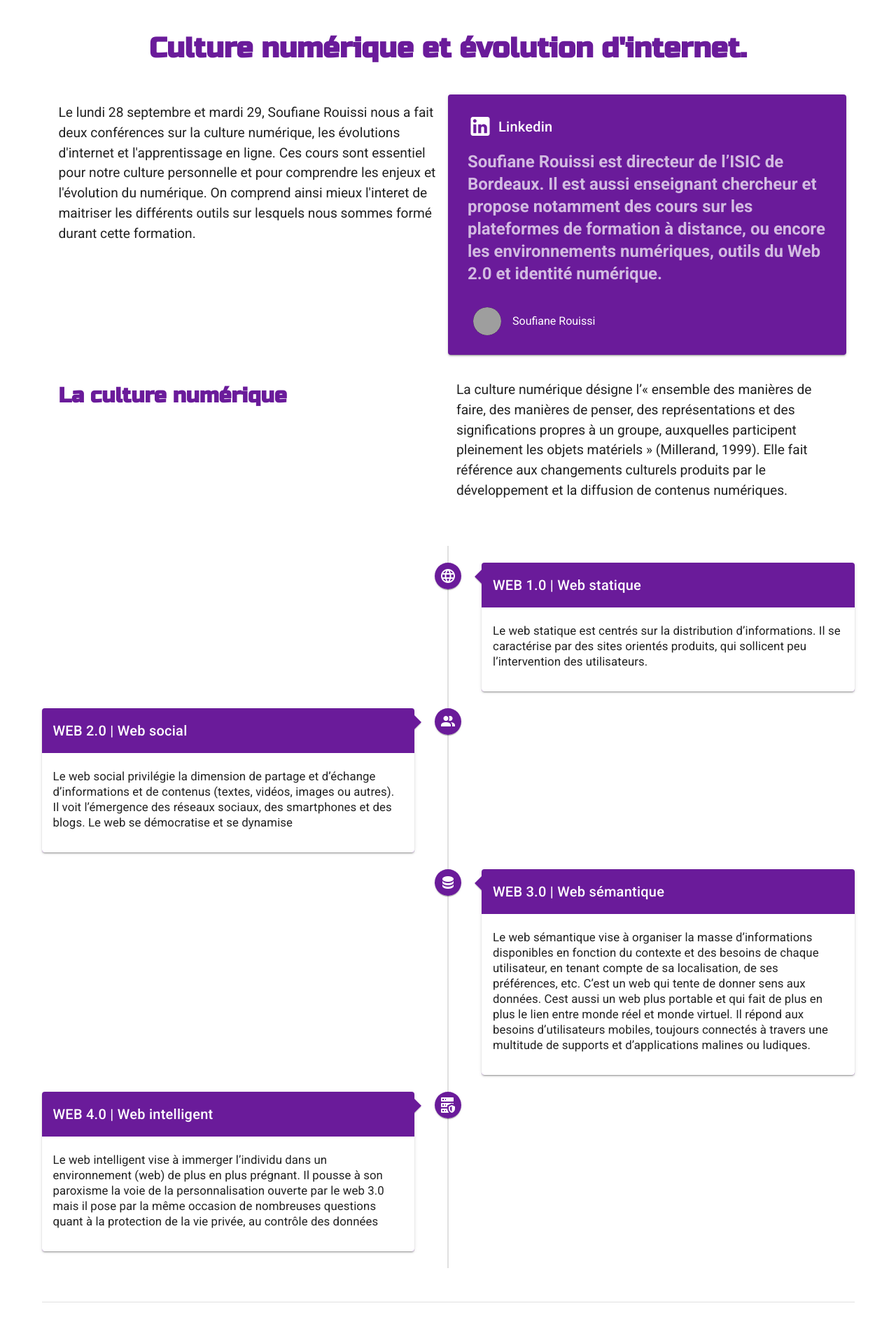
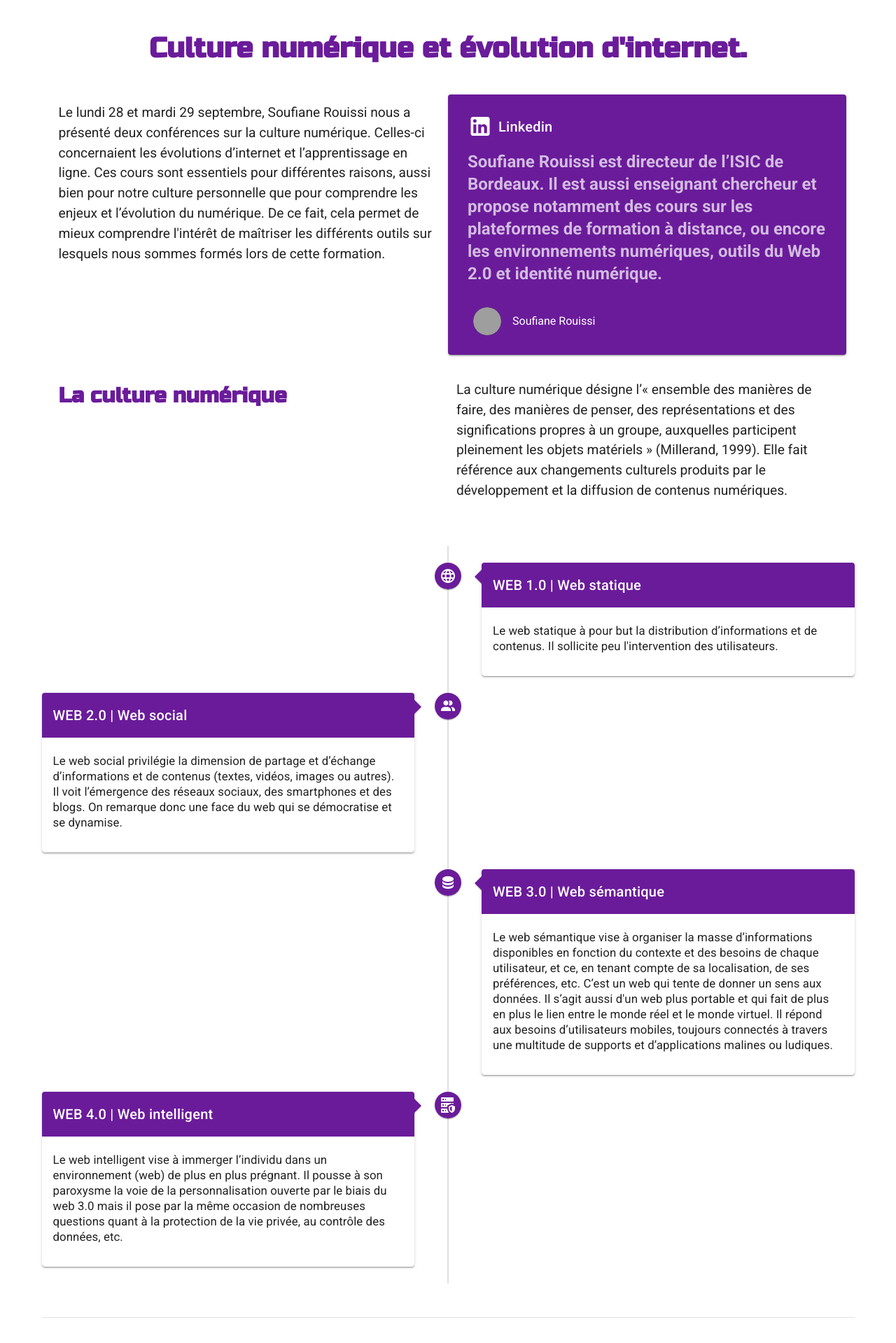
Before and after one commit to LeoPaulD/outils-pro, a Vue app: page / in a window 1280 px wide. Shown: the part 840-2759 px from the top of the page at 70% size. Built offline with nearby package versions, Linux system fonts and the light colour scheme; grey boxes are pictures that could not be loaded; a web font is replaced by a local one; what vue-scroll-progress, vue-scrollactive would draw is missing.

Commit message:
correction fautes orthographe

```diff
--- a/src/components/CultureNumerique.vue
+++ b/src/components/CultureNumerique.vue
@@ -5,7 +5,7 @@
         <h1 class="text-center" style="color: #6A1B9A">Culture numérique et évolution d'internet.</h1>
   <br>
   <v-container class="d-flex justify-space-around flex-wrap">
-        <p class="col-lg-6">Le lundi 28 septembre et mardi 29,  Soufiane Rouissi nous a fait deux conférences sur la culture numérique, les évolutions d'internet et l'apprentissage en ligne. Ces cours sont essentiel pour notre culture personnelle et pour comprendre les enjeux et l'évolution du numérique. On comprend ainsi mieux l'interet de maitriser les différents outils sur lesquels nous sommes formé durant cette formation.</p>
+        <p class="col-lg-6">Le lundi 28 et mardi 29 septembre, Soufiane Rouissi nous a présenté deux conférences sur la culture numérique. Celles-ci concernaient les évolutions d’internet et l’apprentissage en ligne. Ces cours sont essentiels pour différentes raisons, aussi bien pour notre culture personnelle que pour comprendre les enjeux et l’évolution du numérique. De ce fait, cela permet de mieux comprendre l'intérêt de maîtriser les différents outils sur lesquels nous sommes formés lors de cette formation. </p>
          <v-hover
         v-slot="{ hover }"
         close-delay="200"
@@ -91,25 +91,25 @@ export default {
           color: '#6A1B9A',
           icon: 'mdi-web',
           title: "WEB 1.0 | Web statique",
-          content: "Le web statique est centrés sur la distribution d’informations. Il se caractérise par des sites orientés produits, qui sollicent peu l’intervention des utilisateurs."
+          content: "Le web statique à pour but la distribution d’informations et de contenus. Il sollicite peu l'intervention des utilisateurs."
         },
         {
           color: '#6A1B9A',
           icon: 'mdi-account-multiple',
           title: "WEB 2.0 | Web social",
-          content: "Le web social privilégie la dimension de partage et d’échange d’informations et de contenus (textes, vidéos, images ou autres). Il voit l’émergence des réseaux sociaux, des smartphones et des blogs. Le web se démocratise et se dynamise"
+          content: "Le web social privilégie la dimension de partage et d’échange d’informations et de contenus (textes, vidéos, images ou autres). Il voit l’émergence des réseaux sociaux, des smartphones et des blogs. On remarque donc une face du web qui se démocratise et se dynamise. "
         },
         {
           color: '#6A1B9A',
           icon: 'mdi-database',
           title: 'WEB 3.0 | Web sémantique',
-          content: "Le web sémantique vise à organiser la masse d’informations disponibles en fonction du contexte et des besoins de chaque utilisateur, en tenant compte de sa localisation, de ses préférences, etc. C’est un web qui tente de donner sens aux données. Cest aussi un web plus portable et qui fait de plus en plus le lien entre monde réel et monde virtuel. Il répond aux besoins d’utilisateurs mobiles, toujours connectés à travers une multitude de supports et d’applications malines ou ludiques."
+          content: "Le web sémantique vise à organiser la masse d’informations disponibles en fonction du contexte et des besoins de chaque utilisateur, et ce, en tenant compte de sa localisation, de ses préférences, etc. C’est un web qui tente de donner un sens aux données. Il s’agit aussi d'un web plus portable et qui fait de plus en plus le lien entre le monde réel et le monde virtuel. Il répond aux besoins d’utilisateurs mobiles, toujours connectés à travers une multitude de supports et d’applications malines ou ludiques."
         },
         {
           color: '#6A1B9A',
           icon: 'mdi-server-security',
           title: 'WEB 4.0 | Web intelligent',
-          content: "Le web intelligent vise à immerger l’individu dans un environnement (web) de plus en plus prégnant. Il pousse à son paroxisme la voie de la personnalisation ouverte par le web 3.0 mais il pose par la même occasion de nombreuses questions quant à la protection de la vie privée, au contrôle des données"
+          content: "Le web intelligent vise à immerger l’individu dans un environnement (web) de plus en plus prégnant. Il pousse à son paroxysme la voie de la personnalisation ouverte par le biais du web 3.0 mais il pose par la même occasion de nombreuses questions quant à la protection de la vie privée, au contrôle des données, etc. "
         },
 
       ],
--- a/src/components/DesignSprint.vue
+++ b/src/components/DesignSprint.vue
@@ -7,7 +7,8 @@
   <h1 class="text-center brown--text">Innover en utilisant le Design Sprint.</h1>
   <br>
   <v-container class="d-flex justify-space-around flex-wrap">
-        <p class="col-lg-6">Le mercredi 14 octobre, Camille DE AMORIN BONNEAU nous a appris les grands principes de la méthode de création Design Sprint sous forme d'ateliers pratiques. Nous avons réalisé les 5 étapes du Design Sprint en version accéléré car nous l'avons realisé en une journée au lieu de 5.</p>
+        <p class="col-lg-6">Le mercredi 14 octobre, Camille De Amorin Bonneau nous a appris les grands principes de la méthode de création Design Sprint sous formes d’ateliers pratiques. Nous avons réalisé les cinq étapes du Design Sprint en version accélérée puisque nous avons disposé d’une seule journée, or cinq auraient été nécessaires afin de pouvoir approfondir davantage.
+</p>
          <v-hover
         v-slot="{ hover }"
         close-delay="200"
@@ -54,7 +55,7 @@
   </v-hover>
   <div class="col-12"></div>
         <h3 class="col-lg-6 text-left brown--text">Qu'est que ce processus de création appelé Design Sprint&nbsp;?</h3>
-        <p class="col-lg-6">Le Design Sprint est un processus de création conçue pour les start-ups et les grandes entreprises. L’idée novatrice du Design Sprint est d’imposer une contrainte temporelle, 5 jours. Il permet d'obtenir un premier prototype d’un produit et les retours d’expérience des utilisateurs. Pour y parvenir, cette méthode mélange différentes techniques d’idéation, de stratégie business, et de conception centrée sur l’utilisateur.</p>
+        <p class="col-lg-6">Le Design Sprint est un processus de création conçu pour les start-ups et les grandes entreprises. L’idée novatrice du Design Sprint est d’imposer une contrainte temporelle de cinq jours. Il permet d'obtenir un premier prototype d’un produit et les retours d’expériences des utilisateurs. Pour y parvenir, cette méthode mélange différentes techniques d’idéations, de stratégies business, et de conceptions centrées sur l’utilisateur.</p>
     </v-container>
   <br>
   <v-stepper v-intersect="onIntersect" v-model="e1"  color="purple">
--- a/src/components/OpenStreetMap.vue
+++ b/src/components/OpenStreetMap.vue
@@ -6,7 +6,7 @@
     <h1 class="text-center teal--text" >Premiers pas avec OpenStreetMap.</h1>
     <br>
     <div class="d-flex justify-space-around flex-wrap">
-        <p class="col-lg-6">Le mardi 6 octobre, Armelle Gillard nous a formé à l'outil OpenStreetMap et surtout elle nous a appris les bonnes pratiques pour devenir contributeur à cette banque de données ouverte. On a appris à délimiter une zone à cartographier, à analyser sur le terrain et pour finir à enrichir OpenStreetMap de nos observations.</p>
+        <p class="col-lg-6">Le mardi 6 octobre, Armelle Gillard nous a formé à l’outil OpenStreetMap ainsi qu’aux bonnes pratiques pour devenir contributeur à cette banque de données ouverte. Nous avons appris à délimiter une zone à cartographier, qu’il sera possible d'analyser ensuite sur le terrain. Pour finir, elle nous a montré comment enrichir la base de données d’OSM à l’aide de nos observations.</p>
          <v-hover
         v-slot="{ hover }"
         close-delay="200"
@@ -156,20 +156,20 @@
           color: 'teal',
           icon: 'mdi-file-outline',
           title: "Field Papers et observation terrain",
-          content: "Field Papers est un outil qui nous aide à créer un atlas de plusieurs pages de n'importe où dans le monde (zone d'observation découpé en plusieurs zones ). Une fois imprimé, On peut l'emporter à l'extérieur, sur le terrain, pour y noter nos observations."
+          content: "Field Papers est un outil qui nous aide à créer un atlas de plusieurs pages de n'importe où dans le monde (la zone d'observation y est découpée en plusieurs zones). Une fois celle-ci imprimée, on peut l'emporter à l'extérieur ainsi que sur le terrain, afin d’y noter nos observations."
         },
 
         {
           color: 'teal',
           icon: 'mdi-map',
           title: "Contribution OpenStreetMap",
-          content: "Les observations sur le terrain nous permettent de constater des différences avec les données présentent dans OpenStreetMap, la plateforme étant ouverte on peut contribuer librement et l'enrichir de nos observations. Je rentre donc mes données observés sur le terrain qui seront validés par des contributeurs réguliers."
+          content: "Les observations sur le terrain nous permettent de constater des différences avec les données présentes dans OpenStreetMap, la plateforme étant ouverte, on peut y contribuer librement en l’enrichissant de nos observations. Les données observées sur le terrain seront rentrées sur le serveur qui sera ensuite validé par des contributeurs réguliers."
         },
         {
           color: 'teal',
           icon: 'mdi-map',
           title: 'Création de cartes tématiques avec uMap',
-          content: "uMap permet de créer des cartes personnalisées sur des fonds OpenStreetMap en un instant et les afficher dans votre site. On peut par exemple choisi de délimiter une ville ( Par exemple : Bordeaux et d'afficher toutes les pompes à essence présentent dans cette ville)."
+          content: "uMap permet de créer des cartes personnalisées sur des fonds OpenStreetMap, cela en un instant pour les afficher ensuite sur votre site. Par exemple, on peut choisir d’y délimiter une ville (tel que Bordeaux et d’y afficher toutes les pompes à essences présentes dans la ville)."
         },
 
 
--- a/src/components/Presentation.vue
+++ b/src/components/Presentation.vue
@@ -10,7 +10,7 @@
 
           <div class="d-flex justify-center col-md-6">
             <p class=" d-flex align-center" >
-           Au premier semestre des masters Humanités numériques de l’Université Bordeaux-Montaigne, des intervenants nous ont présenté et formé à différents outils et applications. Sur cette plateforme je vais vous présenter ces différents outils succinctement.  </p>
+           Lors du premier semestre des Masters en Humanités Numériques et Digitales de l’Université Bordeaux-Montaigne, des intervenants nous ont présenté et formé à différents outils et applications. Sur cette plateforme, vous y trouverez la présentation succincte de ces différents outils.</p>
           </div>
 
         </v-col>
--- a/src/components/Zapier.vue
+++ b/src/components/Zapier.vue
@@ -5,7 +5,7 @@
   <h1 class="text-center" style="color: #B71C1C">Automatiser facilement des taches avec Zapier.</h1>
   <br>
   <v-container class="d-flex justify-space-around flex-wrap">
-        <p class="col-lg-6">Le lundi 2 novembre, Bertrand Bussac nous a informé sur les termes liés au developpement web. Puis il nous a formé sur l'outil Zapier pour automatiser très facilement des taches. Il nous a montré comment lier des applications afin d'automatiser des taches redondandes dans notre quotidien professionel. </p>
+        <p class="col-lg-6">Le lundi 2 novembre, Bertrand Bussac nous a transmis ses connaissances relatives aux termes utilisés dans le développement web. Puis, il nous a formés sur l'outil Zapier qui sert à automatiser très facilement des tâches. Pour ce faire, il nous a montré comment lier des applications afin d'automatiser des tâches redondantes dans notre quotidien professionnel.</p>
          <v-hover
         v-slot="{ hover }"
         close-delay="200"
@@ -53,10 +53,14 @@
   <div class="col-12"></div>
 
         <h3 class="col-lg-6 "  style="color: #B71C1C">Qu'est que cet outil d'automatisation appelé Zapier&nbsp;?</h3>
-        <p class="col-lg-6">Zapier est un service web qui vous permet d’automatiser des actions en connectant les différentes applications que vous utilisez au quotidien. Il existe plus de 1500 applications que vous pouvez utiliser avec Zapier. Parmi les plus courantes se retrouvent : Facebook, Twitter, Gmail, WordPress, Google Drive, Trello, Google Agenda, Linkedin, Slack et bien d’autres encore</p>
+        <p class="col-lg-6">Zapier est un service web qui permet d’automatiser des actions en connectant différentes applications utilisées au quotidien. Il existe plus de 1500 applications qu’il est possible d’utiliser avec Zapier. Parmi les plus courantes se trouvent : Facebook, Twitter, Gmail, WordPress, Google Drive, Trello, Google Agenda, Linkedin, Slack et bien d’autres encore.</p>
         <div class="col-12"></div>
-        <p class="col-lg-6 " >Pendant cette formation, Bertrand Bussac nous a exposé la problèmatique qu'il rencontré dans son école le Wagon lors des inscriptions et a répondu a cette problématique par l'exemple en nous formant à Zapier. Sa problématique était comment gérer facilement les demandes d'inscriptions à son école. Pour répondre à cette problématique, il a créé un formulaire sur la plateforme TypeForme, pour que les étudiants puissent s'inscrire. Une fois que l'étudiant a rempli le formulaire, une fiche est créé sur le Trello de Bertrand Bussac. Si les documents demandés sont complet après verification, Bertrand Bussac place la fiche dans la colonne complet et ça déclanche l'envoi d'un mail à l'étudiant pour le notifier que son dossier est complet. Mais si le dossier est incomplet, l'étudiant est notifié que son dossier n'est pas complet. </p>
-        <p class="col-lg-6">De mon côté, j'ai utilisé Zapier pour gérer mes invitations à ma webtv. En effet avec mon colocataire, nous avons créé Feu Libre une émission diffusé en direct sur Twitch puis retransmise sur Youtube. A chaque émission nous recevons deux invités. Le message d'invitation à toujours une base commune et quelques variables qui fluctuent. J'ai réfléchi quels sont les éléments fixe de mon message et quels sont les éléments qui changent dans mon message. La présentation de l'emission reste identique ainsi que les formules de politesses. Mais le numéro de l'émission, le théme de l'émission, la date et l'heure de l'émission ainsi que le nom des invités sont des éléments de fluctuasion. Je vous détail donc ma démarche d'automatisation dans la chronologie suivante :   </p>
+        <p class="col-lg-6 " >Pendant cette formation, Bertrand Bussac nous a exposé la problématique qu'il rencontre dans son école nommée “le Wagon” lors des inscriptions et a répondu à cette dernière par l'exemple, en nous formant à Zapier.
+Sa problématique était la suivante : Comment gérer facilement les demandes d'inscriptions à son école ?
+Pour répondre à celle-ci, il a créé un formulaire sur la plateforme dite TypeForme, pour que les étudiants puissent s'y inscrire directement. Une fois que l'étudiant a rempli le formulaire, une fiche est créée sur le Trello de Bertrand Bussac. Si les documents demandés sont complets après vérification, il place la fiche dans la colonne complète et cela déclenche l'envoi d'un mail à l'étudiant pour le notifier que son dossier est complet. Mais si le dossier est incomplet, l'étudiant est notifié que son dossier ne l’est pas.
+ </p>
+        <p class="col-lg-6">De mon côté, j'ai utilisé Zapier pour gérer mes invitations sur ma webtv. En effet, avec mon colocataire, nous avons créé Feu Libre, une émission diffusée en direct sur Twitch puis retransmise sur Youtube. À chaque émission nous recevons deux invités. Le message d'invitation a toujours une base commune et quelques variables qui fluctuent. De ce fait, j'ai réfléchi à quels étaient les éléments fixes de mon message et quels étaient les éléments qui changeaient dans mon message. La présentation de l'émission reste identique ainsi que les formules de politesses. Mais le numéro de l'émission, le thème de l'émission, la date et l'heure de l'émission ainsi que le nom des invités sont des éléments de fluctuation. Je vous détailles donc ma démarche d'automatisation dans la chronologie suivante :
+ </p>
 
     </v-container>
 
```
Also changed, not shown: public/images/design-story.jpg.
